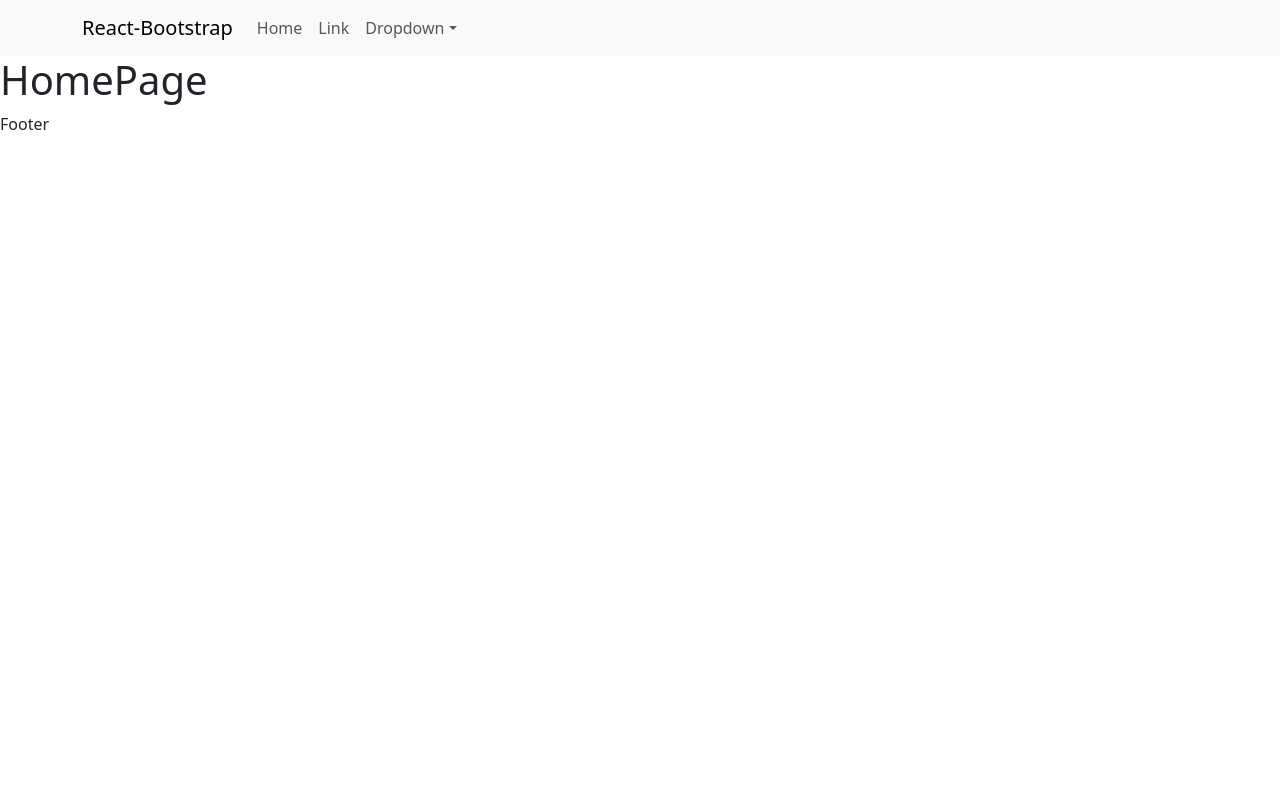
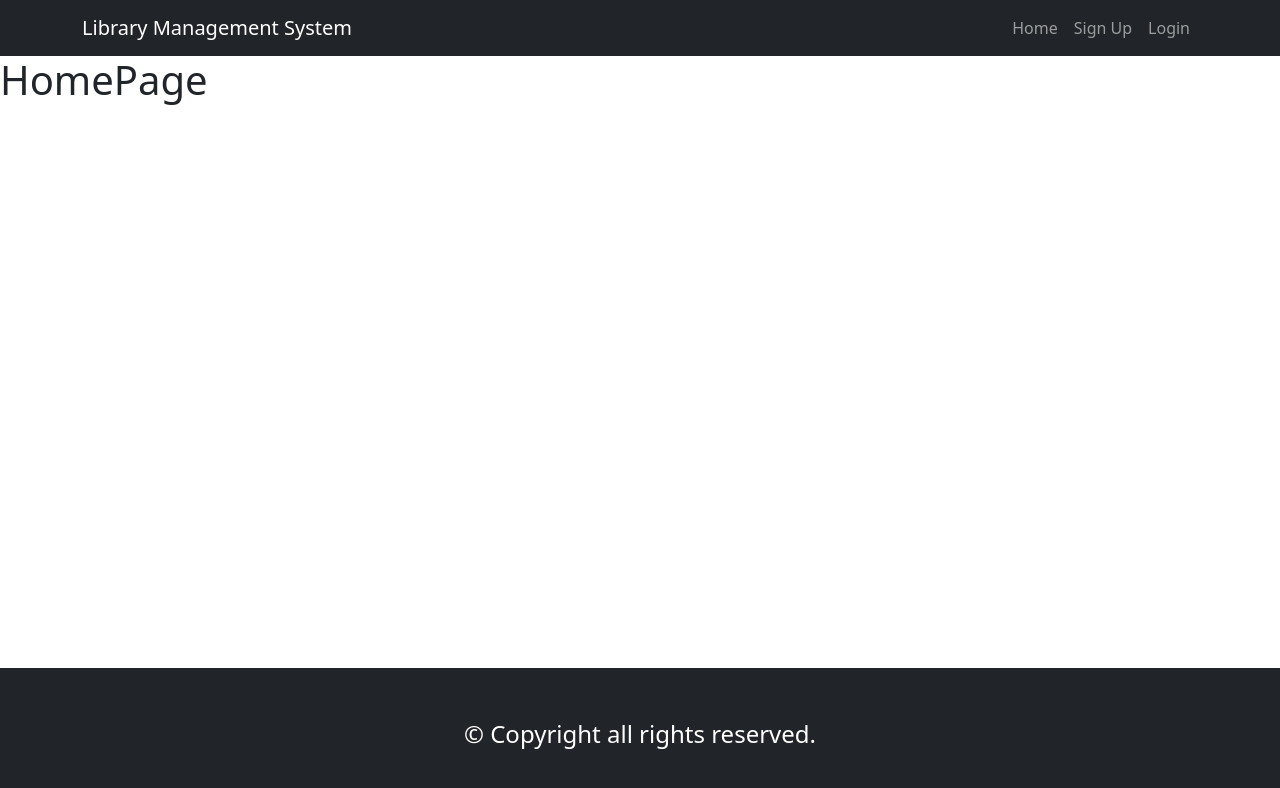
Before and after one commit to jabbard/LMS-FrontEnd, a React (Vite) app: page / in a window 1280 px wide. Shown: the top 788 px of the page. Built offline with nearby package versions, Linux system fonts and the light colour scheme.

Commit message:
header and footer setup

```diff
--- a/src/App.css
+++ b/src/App.css
@@ -0,0 +1,6 @@
+.footer {
+    position: fixed;
+    bottom: 0;
+    width: 100%;
+    font-size: x-large;
+}
--- a/src/components/layouts/Footer.jsx
+++ b/src/components/layouts/Footer.jsx
@@ -2,7 +2,10 @@ import React from 'react'
 
 const Footer = () => {
   return (
-    <div>Footer</div>
+    <div className="bg-dark text-white text-center p-5 footer">
+
+      &copy; Copyright all rights reserved.
+    </div>
   )
 }
 
--- a/src/components/layouts/Header.jsx
+++ b/src/components/layouts/Header.jsx
@@ -1,29 +1,19 @@
 import Container from 'react-bootstrap/Container';
 import Nav from 'react-bootstrap/Nav';
 import Navbar from 'react-bootstrap/Navbar';
-import NavDropdown from 'react-bootstrap/NavDropdown';
+import { Link } from 'react-router-dom';
 
 export const Header = () => {
   return (
-    <Navbar expand="lg" className="bg-body-tertiary">
+    <Navbar expand="md" className="bg-dark" variant="dark">
       <Container>
-        <Navbar.Brand href="#home">React-Bootstrap</Navbar.Brand>
+        <Navbar.Brand href="#home">Library Management System</Navbar.Brand>
         <Navbar.Toggle aria-controls="basic-navbar-nav" />
         <Navbar.Collapse id="basic-navbar-nav">
-          <Nav className="me-auto">
-            <Nav.Link href="#home">Home</Nav.Link>
-            <Nav.Link href="#link">Link</Nav.Link>
-            <NavDropdown title="Dropdown" id="basic-nav-dropdown">
-              <NavDropdown.Item href="#action/3.1">Action</NavDropdown.Item>
-              <NavDropdown.Item href="#action/3.2">
-                Another action
-              </NavDropdown.Item>
-              <NavDropdown.Item href="#action/3.3">Something</NavDropdown.Item>
-              <NavDropdown.Divider />
-              <NavDropdown.Item href="#action/3.4">
-                Separated link
-              </NavDropdown.Item>
-            </NavDropdown>
+          <Nav className="ms-auto">
+            <Link className="nav-link" to="/">Home</Link>
+            <Link className="nav-link" to="/signup">Sign Up</Link>
+            <Link className="nav-link" to="/login">Login</Link>
           </Nav>
         </Navbar.Collapse>
       </Container>
```
Also changed, not shown: src/assets/lms-logo-wide.png (added).
